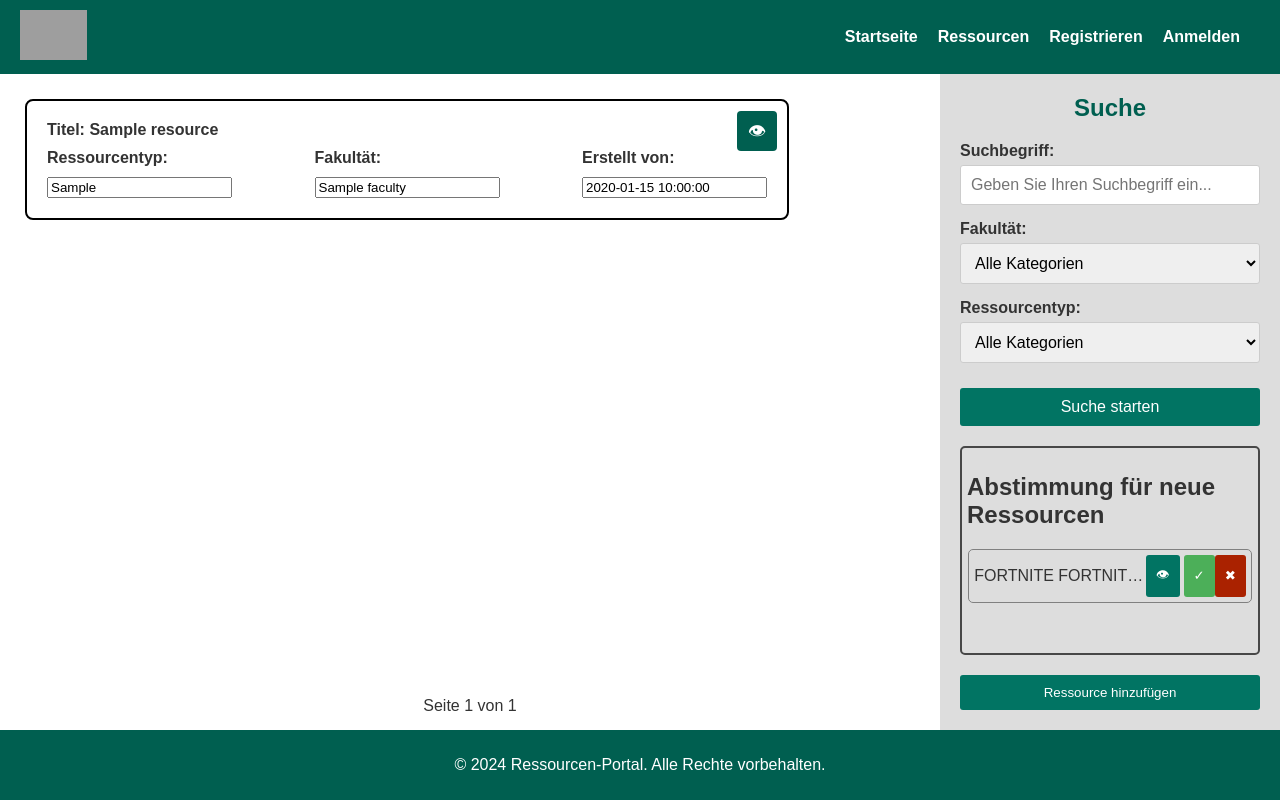
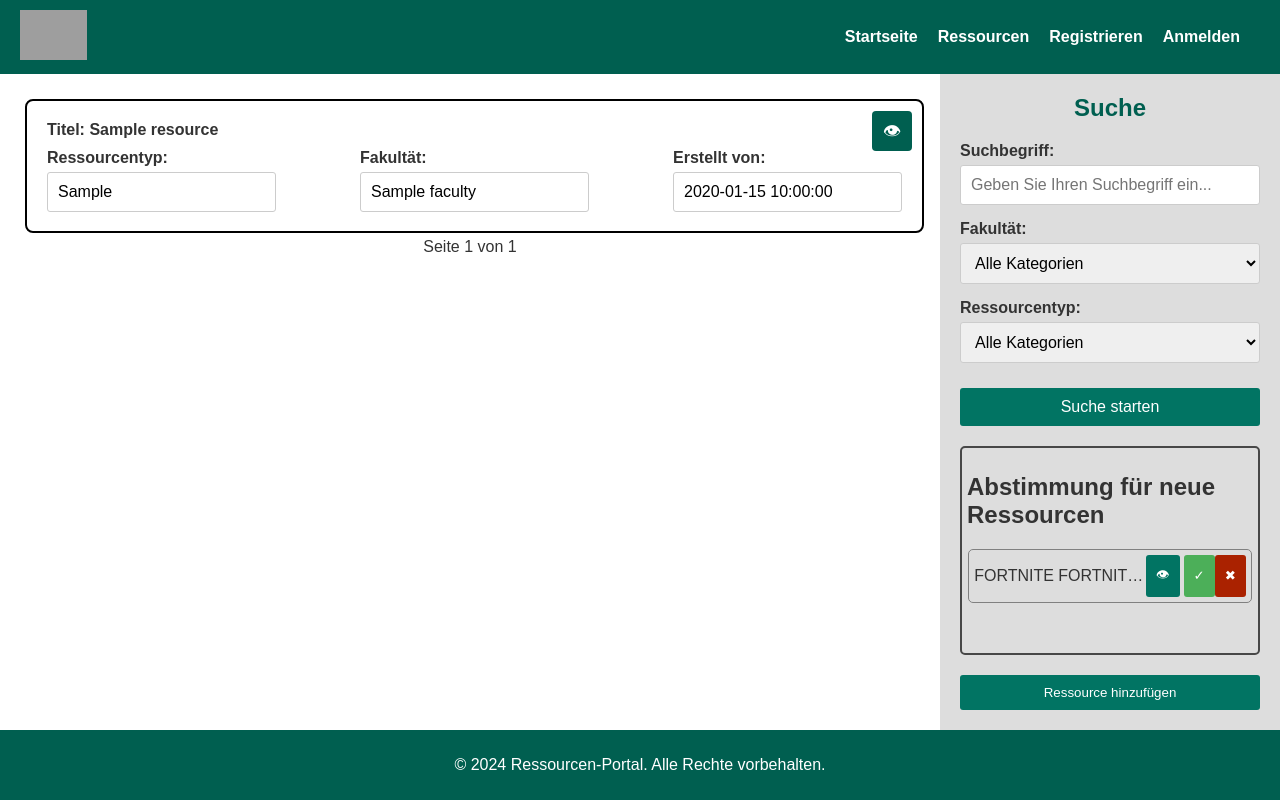
Before and after one commit to WeaksideParadise/SEP, a Python web app: template Meilenstein_2/templates/search.html in a window 1280 px wide. Run offline with Jinja, Linux system fonts and the light colour scheme; the template is opened without the code that fills it: most values are stand-ins (such as "Sample title", 1, 10 or a date in 2020); grey boxes are pictures that could not be loaded.

Commit message:
Suche angepasst

```diff
--- a/Meilenstein_2/static/css/styles_search.css
+++ b/Meilenstein_2/static/css/styles_search.css
@@ -163,10 +163,12 @@ button:hover {
 
 .resourcen-formular {
     border: 2px solid #000;
+    height: 90px;
     padding: 20px;
     margin: 5px;
-    width: 80%;
-    max-width: 800px; /* Maximalbreite des Formulars */
+/*     width: 80%;
+    max-width: 800px; */ /* Maximalbreite des Formulars */
+    width: 95%;
     background-color: #fff;
     border-radius: 8px;
     position: relative;
@@ -222,13 +224,11 @@ button:hover {
 /* ---------------------------------------------------------------------------------------------------------*/
 
 .navigation-buttons {
-    position: relative;
-    bottom: 20px;
+    bottom: 50px;
     width: 100%;
     display: flex;
     justify-content: center;
     width: 100%;
-    margin-bottom: auto;
 }
 
 .navigation-buttons .nav-button {
--- a/Meilenstein_2/templates/search.html
+++ b/Meilenstein_2/templates/search.html
@@ -76,23 +76,21 @@
                     </div>
 
                     <div class="fields-container">
-                        <div>
+                        <div class="form-group" style="margin-bottom: 0px">
                             <label for="typ">Ressourcentyp:</label>
-                            <input type="text" id="typ" name="typ" value="{{ resource.ressource_type }}">
+                            <input type="text" id="typ" name="typ" value="{{ resource.ressource_type }}" readonly>
                         </div>
-                        <div>
+                        <div class="form-group">
                             <label for="fakultaet">Fakultät:</label>
-                            <input type="text" id="fakultaet" name="fakultaet" value="{{ resource.faculty }}">
+                            <input type="text" id="fakultaet" name="fakultaet" value="{{ resource.faculty }}" readonly>
                         </div>
-                        <div>
+                        <div class="form-group">
                             <label for="erstellt">Erstellt von:</label>
-                            <input type="text" id="erstellt" name="erstellt" value="{{ resource.created_by }}">
+                            <input type="text" id="erstellt" name="erstellt" value="{{ resource.created_by }}" readonly>
                         </div>
                     </div>
                 </div>
                 {% endfor %}
-            </div>
-
 
                 <!-- ----------------------Buttons: left-right ----------------------->
                 <div class="navigation-buttons" style="align-items: center">
@@ -105,8 +103,10 @@
                         <button type="submit">&#8592;</button>
                     </form>
                     {% endif %}
+                    <div style="width: 115px; text-align: center">
+                        <span>Seite {{ page }} von {{ total_pages }}</span>
+                    </div>
 
-                <span>Seite {{ page }} von {{ total_pages }}</span>
 
                     {% if page < total_pages %}
                     <form action="{{ url_for('UI_search_ressource') }}" method="post" style="display:inline;">
@@ -120,6 +120,9 @@
                     <!--<div class="nav-button" onclick="history.back()">&#8592;</div> -->
                     <!--<div class="nav-button" onclick="history.forward()">&#8594;</div> -->
                 </div>
+
+            </div>
+
         </section>
 
     <!-- ----------------------Sidebar ----------------------->
```
Lines whose indentation alone changed are shown as unchanged.
